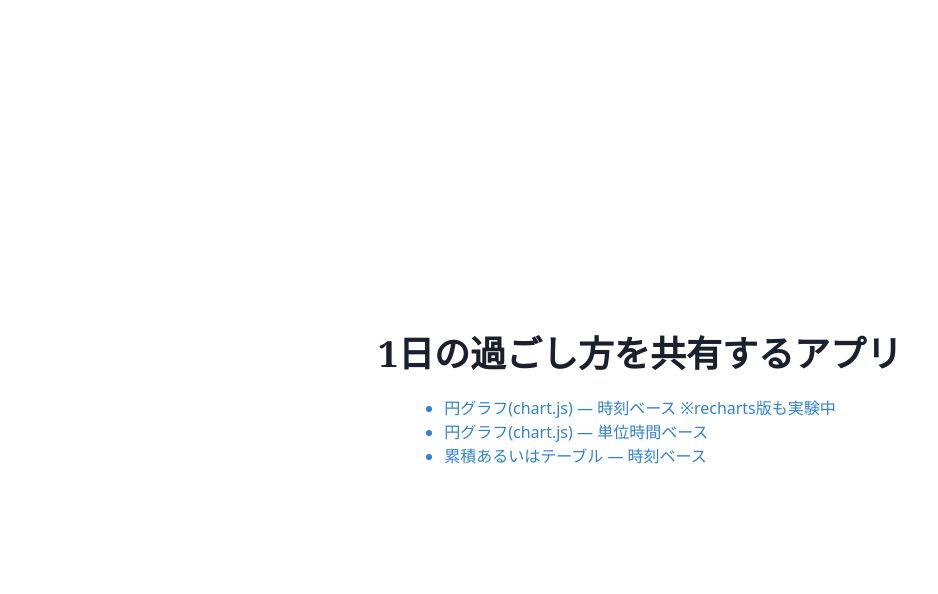
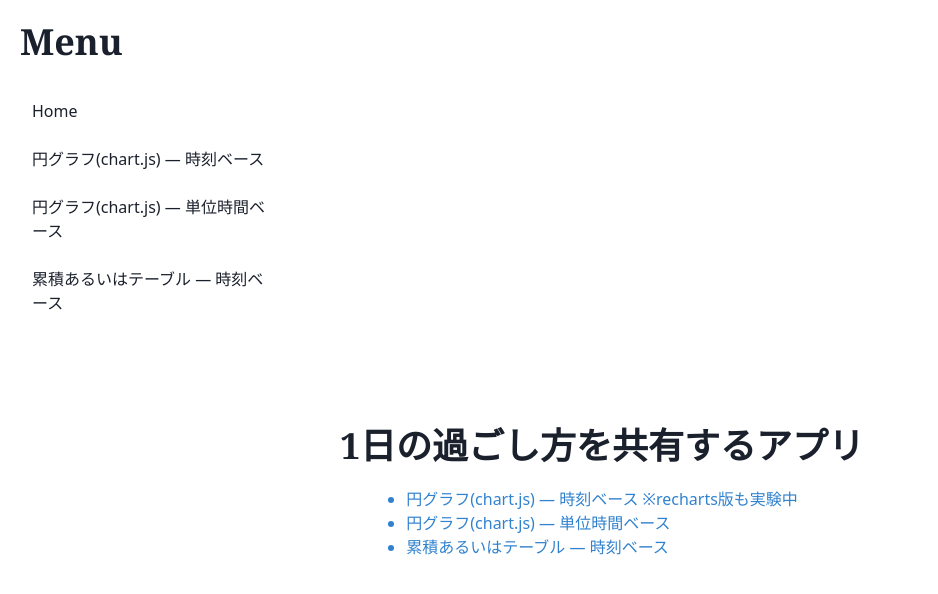
Before and after one commit to scndtnr/otaku_timetable, a Next.js app in the folder frontend/: page / in a window 1280 px wide. Shown: the top 594 px of the page, without its empty margins (0-938 px from the left). Built offline with nearby package versions, Linux system fonts and the light colour scheme.

Commit message:
add drawer menu

```diff
--- a/frontend/package.json
+++ b/frontend/package.json
@@ -9,6 +9,7 @@
     "lint": "next lint"
   },
   "dependencies": {
+    "@chakra-ui/icons": "^2.0.2",
     "@chakra-ui/react": "^2.2.1",
     "@emotion/react": "^11",
     "@emotion/styled": "^11",
--- /dev/null
+++ b/frontend/src/components/ui/side_navigation/drawer_menu.tsx
@@ -0,0 +1,42 @@
+import { HamburgerIcon } from "@chakra-ui/icons";
+import {
+  Button,
+  Drawer,
+  DrawerBody,
+  DrawerCloseButton,
+  DrawerContent,
+  DrawerHeader,
+  DrawerOverlay,
+  useDisclosure,
+} from "@chakra-ui/react";
+import React from "react";
+import Navigation from "./navigation";
+
+const DrawerMenu = () => {
+  // useDisclosureで閉じ・開きの管理
+  const { isOpen, onOpen, onClose } = useDisclosure();
+  const btnRef = React.useRef<HTMLButtonElement>(null);
+
+  return (
+    <>
+      {/* ハンバーガーアイコン部分 */}
+      <Button ref={btnRef} onClick={onOpen}>
+        <HamburgerIcon />
+      </Button>
+      {/* Drawer部分 */}
+      <Drawer isOpen={isOpen} onClose={onClose} placement="left" finalFocusRef={btnRef}>
+        <DrawerOverlay>
+          <DrawerContent>
+            <DrawerCloseButton />
+            <DrawerHeader>Menu</DrawerHeader>
+            <DrawerBody>
+              <Navigation />　{/*　先程作ったNavigatorを利用 */}
+            </DrawerBody>
+          </DrawerContent>
+        </DrawerOverlay>
+      </Drawer>
+    </>
+  );
+};
+
+export default DrawerMenu;
--- /dev/null
+++ b/frontend/src/components/ui/side_navigation/layout_with_menu.tsx
@@ -0,0 +1,31 @@
+import { Box, Heading, HStack, Stack } from "@chakra-ui/react";
+import React, { ReactNode } from "react";
+import DrawerMenu from "./drawer_menu";
+import Navigation from "./navigation";
+
+const LayoutWithMenu = ({ children }: { children: ReactNode }) => {
+  return (
+    <Stack>
+      <HStack p={5}>
+        <Box display={{ base: "block", md: "none" }}>
+          {" "}
+          {/* for mobile */}
+          <DrawerMenu />
+          {/* Drawerを利用 */}
+        </Box>
+        <Heading>Menu</Heading>
+      </HStack>
+      <HStack alignItems="start">
+        <Box display={{ base: "none", md: "block" }} w={300} px={6}>
+          {" "}
+          {/* for desktop */}
+          <Navigation />
+          {/* Navigationをそのまま利用 */}
+        </Box>
+        <Box>{children}</Box>
+      </HStack>
+    </Stack>
+  );
+};
+
+export default LayoutWithMenu;
--- /dev/null
+++ b/frontend/src/components/ui/side_navigation/navigation.tsx
@@ -0,0 +1,18 @@
+import { Link, LinkProps, Stack } from "@chakra-ui/react";
+
+const HoverLink = (props: LinkProps) => (
+  <Link rounded="base" _hover={{ bg: "gray.200" }} p={2} {...props} />
+);
+
+const Navigation = () => {
+  return (
+    <Stack as="nav">
+      <HoverLink href="/">Home</HoverLink>
+      <HoverLink href="/dailyTimeForm">円グラフ(chart.js) ― 時刻ベース</HoverLink>
+      <HoverLink href="/hoursForm">円グラフ(chart.js) ― 単位時間ベース</HoverLink>
+      <HoverLink href="/dailyTableForm">累積あるいはテーブル ― 時刻ベース</HoverLink>
+    </Stack>
+  );
+};
+
+export default Navigation;
--- a/frontend/src/pages/_app.tsx
+++ b/frontend/src/pages/_app.tsx
@@ -2,11 +2,14 @@ import "../styles/globals.css";
 import type { AppProps } from "next/app";
 import { ChakraProvider } from "@chakra-ui/react";
 import theme from "@/styles/chakra_ui_theme";
+import LayoutWithMenu from "@/components/ui/side_navigation/layout_with_menu";
 
 function MyApp({ Component, pageProps }: AppProps) {
   return (
     <ChakraProvider theme={theme}>
-      <Component {...pageProps} />
+      <LayoutWithMenu>
+        <Component {...pageProps} />
+      </LayoutWithMenu>
     </ChakraProvider>
   );
 }
```
Also changed, not shown: 1 other file (tests, documents, lock files or other folders).
